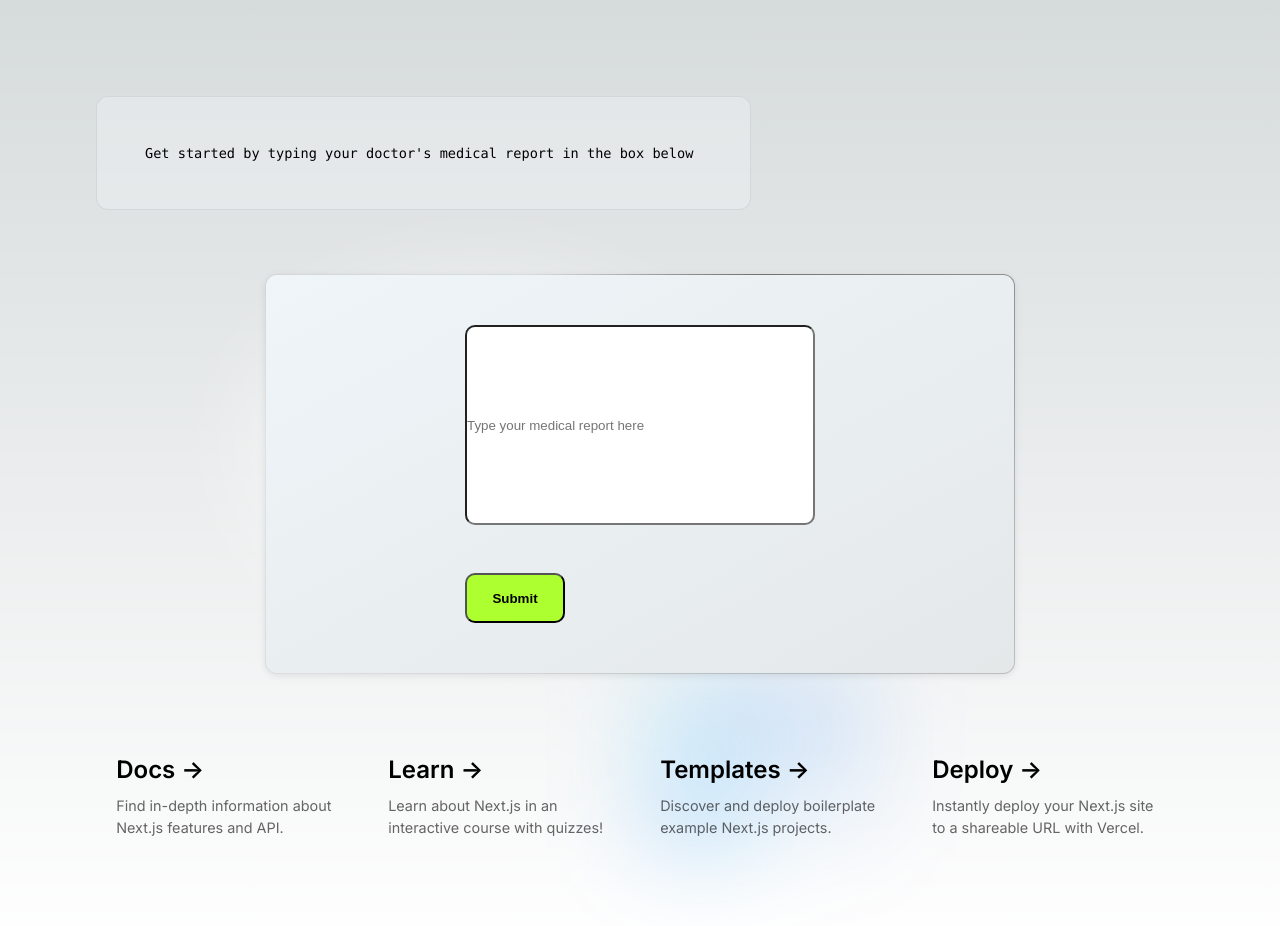
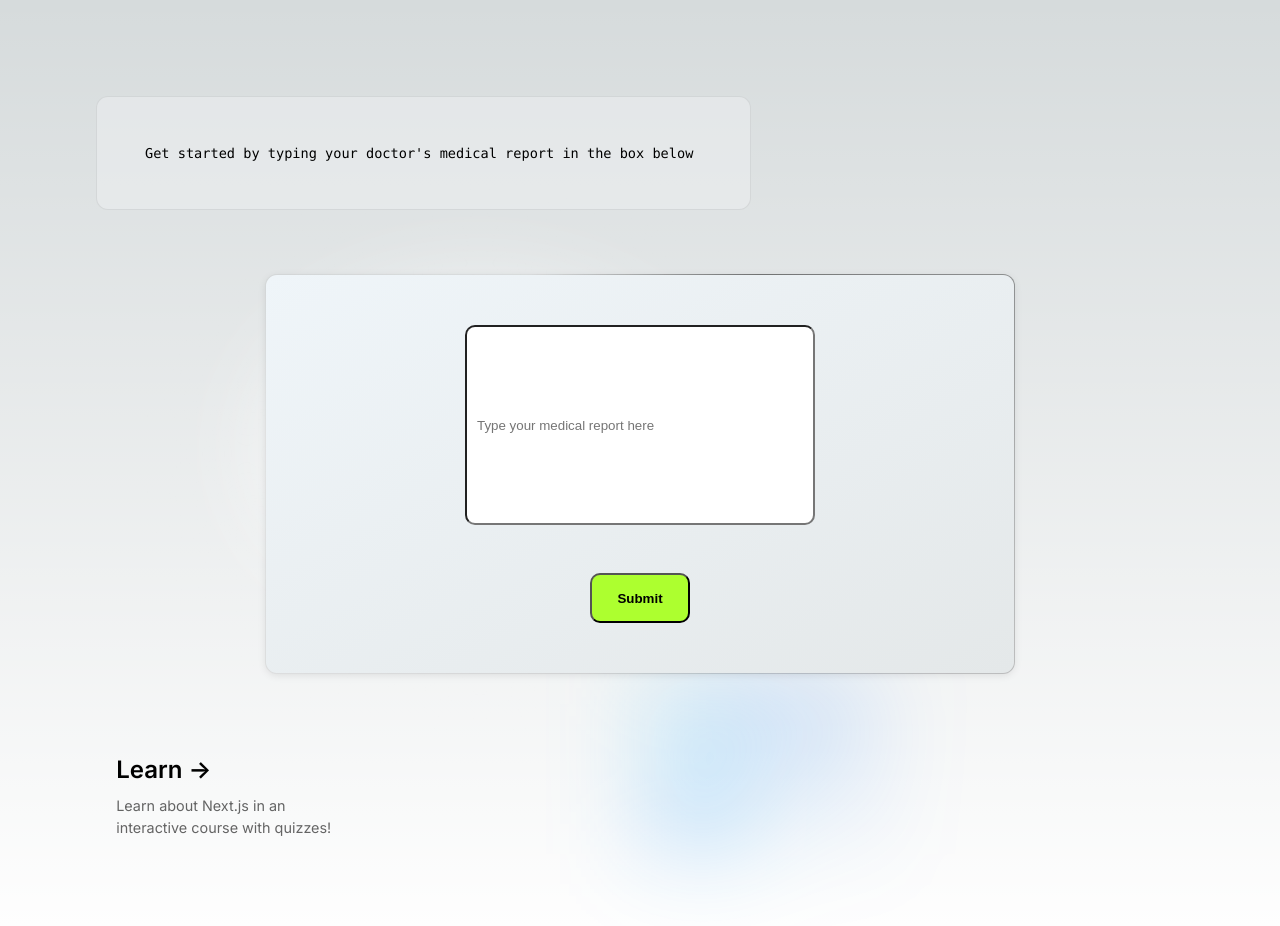
Before and after one commit to alexpaden/sutures-pro, a Next.js app: page / in a window 1280 px wide. Shown: the top 926 px of the page. Built offline with nearby package versions, Linux system fonts and the light colour scheme.

Commit message:
translate page and ugly edits

```diff
--- a/src/pages/index.tsx
+++ b/src/pages/index.tsx
@@ -6,6 +6,12 @@ import styles from "@/styles/Home.module.css";
 const inter = Inter({ subsets: ["latin"] });
 
 export default function Home() {
+  function handleSubmit(event) {
+    event.preventDefault();
+    const data = new FormData(event.target);
+    console.log(data.get("medicalReport"));
+  }
+
   return (
     <>
       <Head>
@@ -24,39 +30,20 @@ export default function Home() {
 
         <div className={styles.center}>
           <div className={styles.thirteen}>
-            <form className="styles.form">
+            <form className={`${styles.form} ${styles.formcenter}`}>
               <input
+                name="medicalReport"
                 type="textarea"
                 className={styles.input}
                 placeholder="Type your medical report here"
               />
-
               <button className={styles.button}>Submit</button>
             </form>
           </div>
         </div>
 
         <div className={styles.grid}>
-          <a
-            href="https://nextjs.org/docs?utm_source=create-next-app&utm_medium=default-template&utm_campaign=create-next-app"
-            className={styles.card}
-            target="_blank"
-            rel="noopener noreferrer"
-          >
-            <h2 className={inter.className}>
-              Docs <span>-&gt;</span>
-            </h2>
-            <p className={inter.className}>
-              Find in-depth information about Next.js features and&nbsp;API.
-            </p>
-          </a>
-
-          <a
-            href="https://nextjs.org/learn?utm_source=create-next-app&utm_medium=default-template&utm_campaign=create-next-app"
-            className={styles.card}
-            target="_blank"
-            rel="noopener noreferrer"
-          >
+          <a className={styles.card}>
             <h2 className={inter.className}>
               Learn <span>-&gt;</span>
             </h2>
@@ -64,35 +51,6 @@ export default function Home() {
               Learn about Next.js in an interactive course with&nbsp;quizzes!
             </p>
           </a>
-
-          <a
-            href="https://vercel.com/templates?framework=next.js&utm_source=create-next-app&utm_medium=default-template&utm_campaign=create-next-app"
-            className={styles.card}
-            target="_blank"
-            rel="noopener noreferrer"
-          >
-            <h2 className={inter.className}>
-              Templates <span>-&gt;</span>
-            </h2>
-            <p className={inter.className}>
-              Discover and deploy boilerplate example Next.js&nbsp;projects.
-            </p>
-          </a>
-
-          <a
-            href="https://vercel.com/new?utm_source=create-next-app&utm_medium=default-template&utm_campaign=create-next-app"
-            className={styles.card}
-            target="_blank"
-            rel="noopener noreferrer"
-          >
-            <h2 className={inter.className}>
-              Deploy <span>-&gt;</span>
-            </h2>
-            <p className={inter.className}>
-              Instantly deploy your Next.js site to a shareable URL
-              with&nbsp;Vercel.
-            </p>
-          </a>
         </div>
       </main>
     </>
--- a/src/styles/Home.module.css
+++ b/src/styles/Home.module.css
@@ -106,10 +106,13 @@
 .form {
   width: 350px;
   height: auto;
+}
+
+.formcenter {
   display: flex;
-  flex-direction: row;
   justify-content: center;
   align-items: center;
+  flex-direction: column;
 }
 
 .input {
@@ -117,6 +120,7 @@
   height: 200px;
   border-radius: 10px;
   display: block;
+  padding: 10px;
 }
 
 .button {
@@ -128,6 +132,7 @@
   background-color: greenyellow;
   color: black;
   font-weight: bolder;
+  display: block;
 }
 
 .thirteen {
```
Also changed, not shown: src/pages/api/translate.ts (added).
